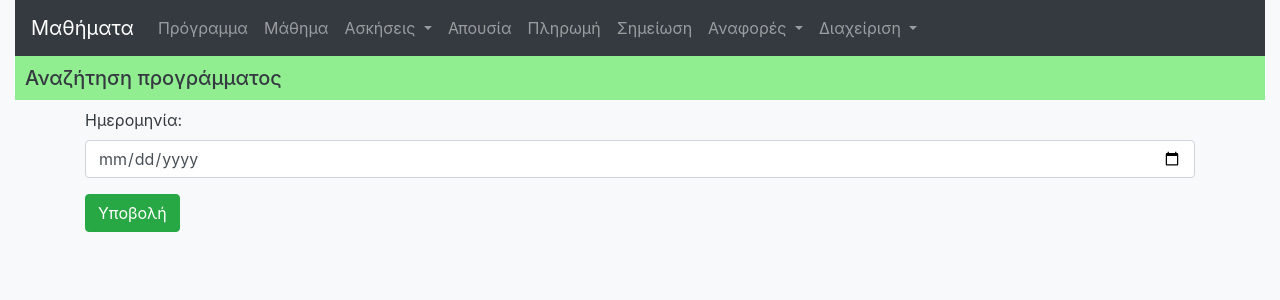
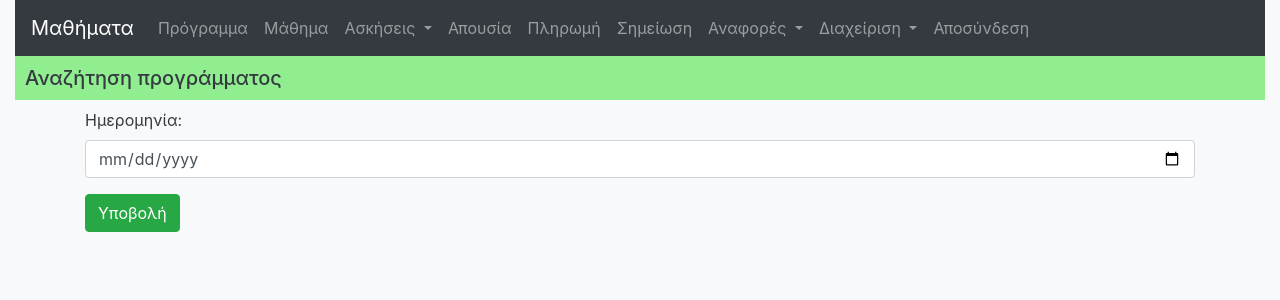
Before and after one commit to jhouvardas/tutor, a PHP site: page /index.php?action=timeTable in a window 1280 px wide. Shown: the top 300 px of the page. Run offline with PHP 8.4, Linux system fonts and the light colour scheme; the visitor is signed in with stand-in values (Sample User, id 1); some libraries are stand-ins or nearby versions.

Commit message:
added logout button

```diff
--- a/PageMaker.php
+++ b/PageMaker.php
@@ -110,6 +110,9 @@ class PageMaker {
                                     <a class="dropdown-item" href="index.php?action=addPanelliniesToGroup">Πανελλήνιες σε ομάδα</a
                                 </div>
                            </li>
+                           <li class="nav-item">
+                                <a class="nav-link" href="index.php?action=logOut">Αποσύνδεση</a>
+                            </li>
                         </ul>
                     </div>
                 </nav>
--- a/index.php
+++ b/index.php
@@ -468,6 +468,10 @@ $page->displayHeadMatter();
 //                        $page->displayStudentsPanellinies($groupResource);
 //                    }
                     break;
+                    case 'logOut':
+                        session_destroy();
+
+                    break;
                 default :
                     $form->frontPageForm();
             }
```
